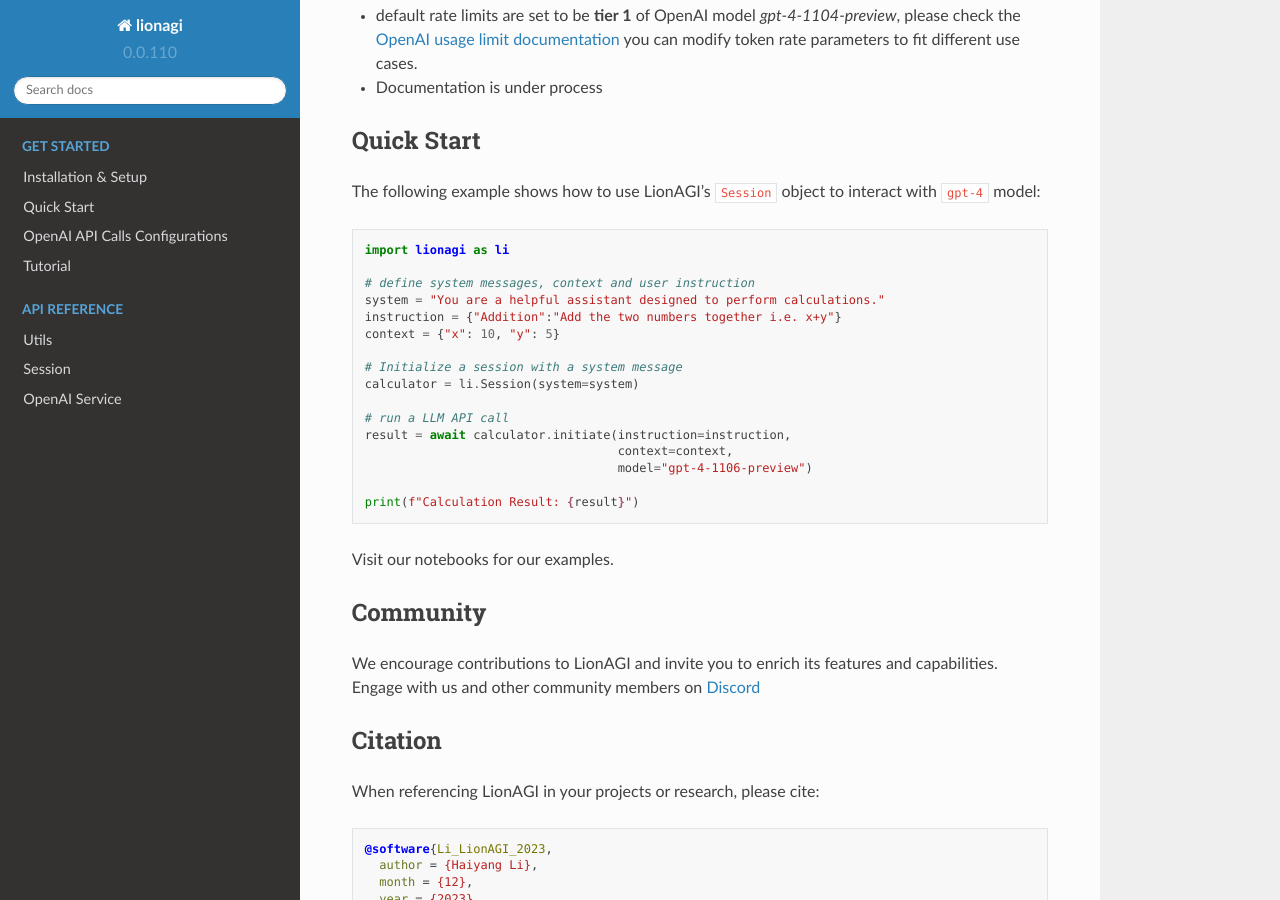
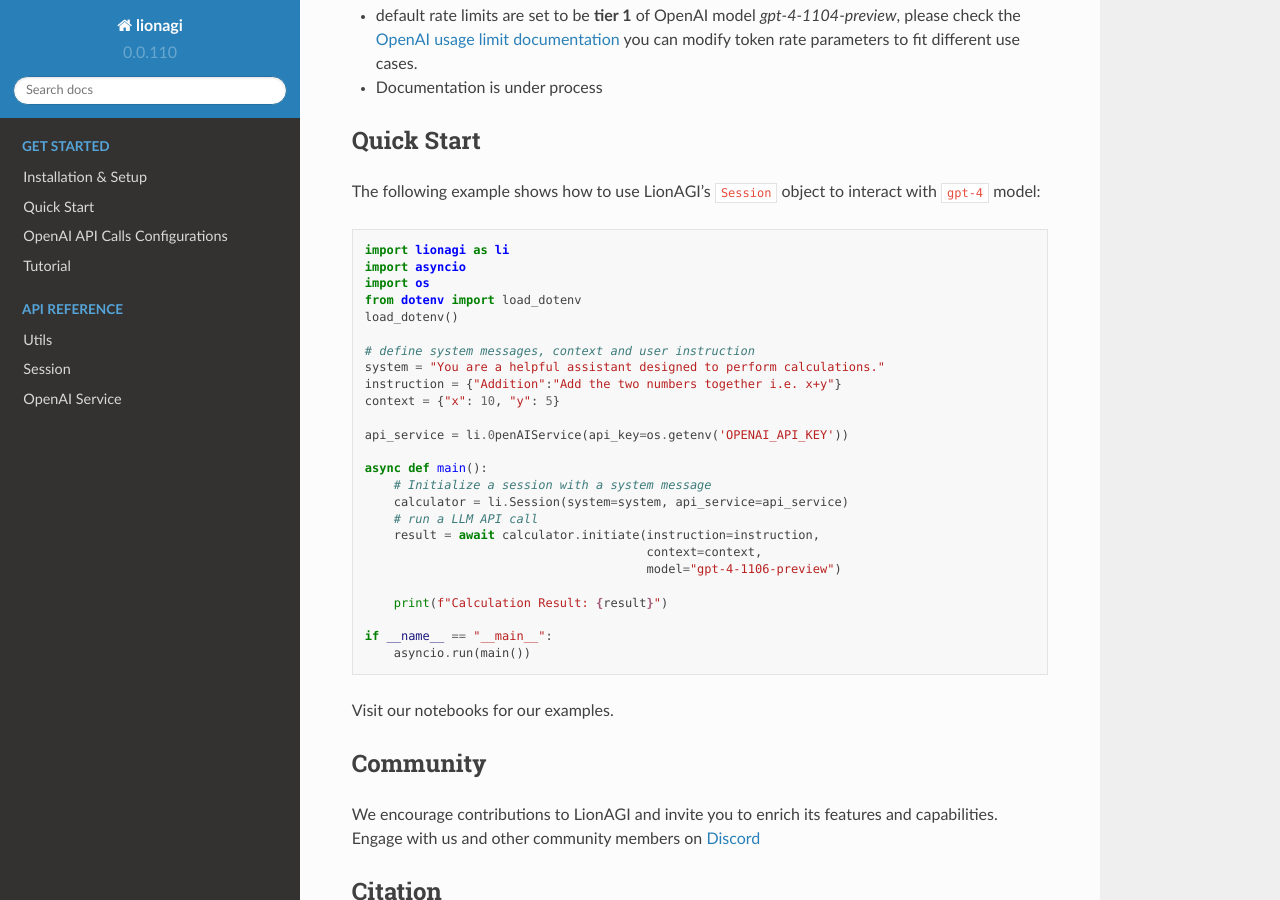
Before and after one commit to lion-agi/lionagi, a Sphinx documentation site: the page built from docs/index.rst, in a window 1280 px wide and 900 px high, scrolled down 935 px. Built offline with Sphinx 7.4.7 and the Read the Docs theme 2.0.0, drawn with Linux system fonts in a browser that asks for light colours.

Commit message:
Update index.rst

```diff
--- a/docs/index.rst
+++ b/docs/index.rst
@@ -36,22 +36,31 @@
 
 .. code-block:: python
 
-  import lionagi as li
+   import lionagi as li
+   import asyncio
+   import os
+   from dotenv import load_dotenv
+   load_dotenv()
 
-  # define system messages, context and user instruction
-  system = "You are a helpful assistant designed to perform calculations."
-  instruction = {"Addition":"Add the two numbers together i.e. x+y"}
-  context = {"x": 10, "y": 5}
+   # define system messages, context and user instruction
+   system = "You are a helpful assistant designed to perform calculations."
+   instruction = {"Addition":"Add the two numbers together i.e. x+y"}
+   context = {"x": 10, "y": 5}
 
-  # Initialize a session with a system message
-  calculator = li.Session(system=system)
+   api_service = li.0penAIService(api_key=os.getenv('OPENAI_API_KEY'))
 
-  # run a LLM API call
-  result = await calculator.initiate(instruction=instruction,
-                                     context=context,
-                                     model="gpt-4-1106-preview")
+   async def main():
+       # Initialize a session with a system message
+       calculator = li.Session(system=system, api_service=api_service)
+       # run a LLM API call
+       result = await calculator.initiate(instruction=instruction,
+                                          context=context,
+                                          model="gpt-4-1106-preview")
 
-  print(f"Calculation Result: {result}")
+       print(f"Calculation Result: {result}")
+
+   if __name__ == "__main__":
+       asyncio.run(main())
 
 Visit our notebooks for our examples.
 
```
